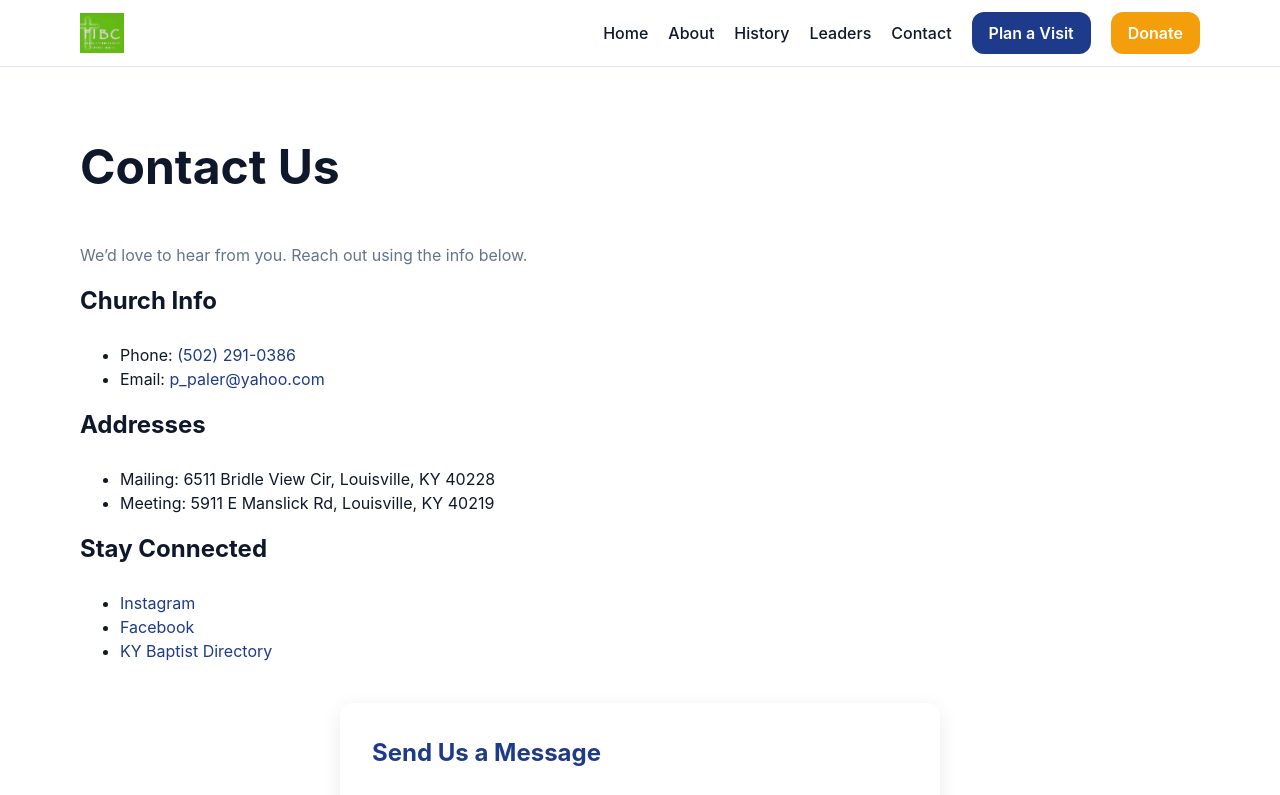
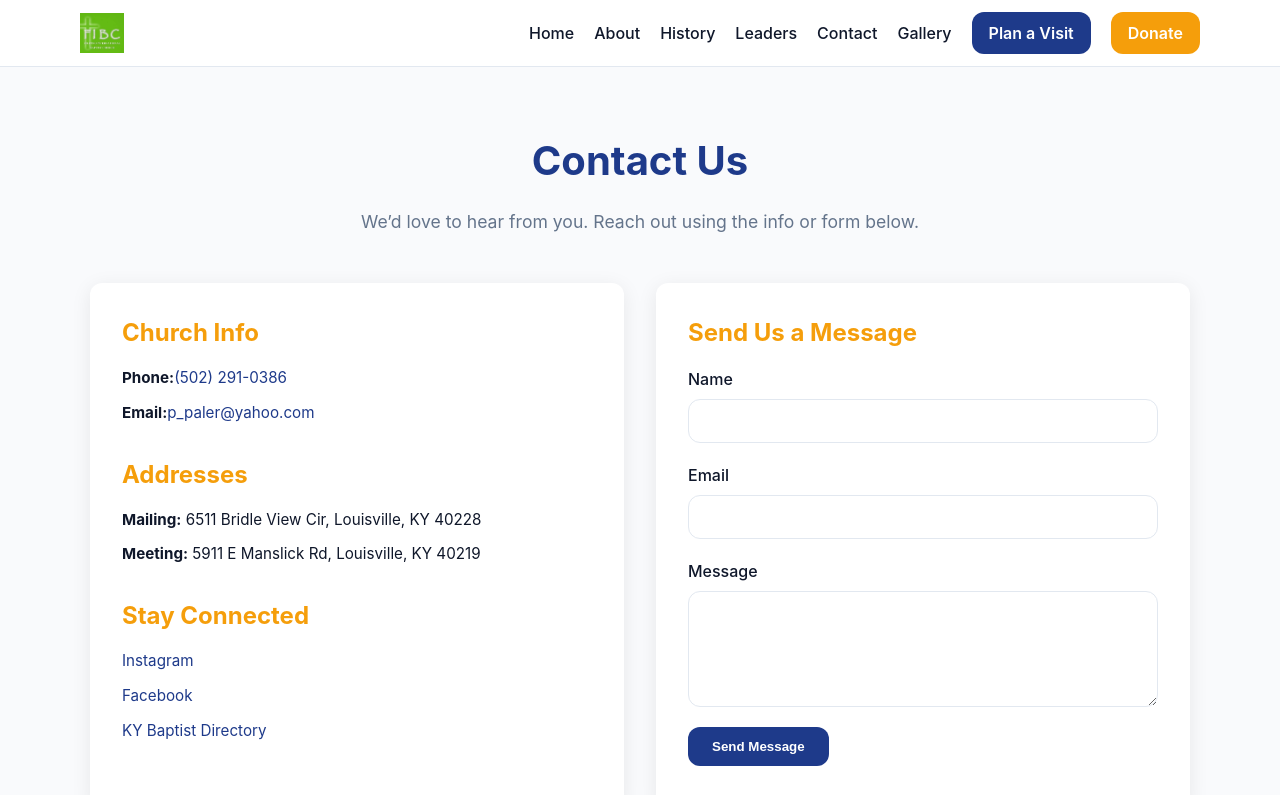
Before and after one commit to Upion0101/fibc, an Angular app: page /contact in a window 1280 px wide. Shown: the top 795 px of the page. Built offline with nearby package versions, Linux system fonts and the light colour scheme.

Commit message:
style(contact): redesign contact page with modern layout, card styling, and Netlify form integration

```diff
--- a/src/app/app.routes.ts
+++ b/src/app/app.routes.ts
@@ -6,6 +6,7 @@ import { MembersComponent } from './pages/members/members.component';
 import { ContactComponent } from './pages/contact/contact.component';
 import { VisitComponent } from './pages/visit/visit.component';
 import { DonateComponent } from './pages/donate/donate.component';
+import { GalleryComponent } from './pages/gallery/gallery.component';
 import { NotFoundComponent } from './pages/not-found/not-found.component';
 
 export const routes: Routes = [
@@ -16,5 +17,6 @@ export const routes: Routes = [
   { path: 'contact', component: ContactComponent },
   { path: 'visit', component: VisitComponent },
   { path: 'donate', component: DonateComponent },
+  { path: 'gallery', component: GalleryComponent },
   { path: '**', component: NotFoundComponent }
 ];
--- a/src/app/core/header/header.component.html
+++ b/src/app/core/header/header.component.html
@@ -12,6 +12,7 @@
       <a routerLink="/history">History</a>
       <a routerLink="/members">Leaders</a>
       <a routerLink="/contact">Contact</a>
+      <a routerLink="/gallery">Gallery</a>
       <a class="btn btn-primary" routerLink="/visit">Plan a Visit</a>
       <a class="btn btn-accent" routerLink="/donate">Donate</a> <!-- 👈 Added Donate -->
     </nav>
@@ -31,6 +32,7 @@
     <a routerLink="/history" (click)="closeMenu()">History</a>
     <a routerLink="/members" (click)="closeMenu()">Leaders</a>
     <a routerLink="/contact" (click)="closeMenu()">Contact</a>
+    <a routerLink="/gallery" (click)="closeMenu()">Gallery</a>
     <a class="btn btn-primary" routerLink="/visit" (click)="closeMenu()">Plan a Visit</a>
     <a class="btn btn-accent" routerLink="/donate" (click)="closeMenu()">Donate</a> <!-- 👈 Added Donate -->
   </nav>
--- a/src/app/pages/contact/contact.component.html
+++ b/src/app/pages/contact/contact.component.html
@@ -1,58 +1,55 @@
-<section class="section">
+<section class="contact-page">
   <div class="container">
     <h1>Contact Us</h1>
-    <p class="muted">We’d love to hear from you. Reach out using the info below.</p>
+    <p class="intro">We’d love to hear from you. Reach out using the info or form below.</p>
 
-    <div class="grid two">
+    <div class="contact-grid">
       <!-- Left Column -->
-      <div>
+      <div class="info-card">
         <h3>Church Info</h3>
         <ul class="list">
-          <li>Phone: <a href="tel:+15022910386">(502) 291-0386</a></li>
-          <li>Email: <a href="mailto:p_paler&#64;yahoo.com">p_paler&#64;yahoo.com</a></li>
+          <li><strong>Phone:</strong> <a href="tel:+15022910386">(502) 291-0386</a></li>
+          <li><strong>Email:</strong> <a href="mailto:p_paler&#64;yahoo.com">p_paler&#64;yahoo.com</a></li>
         </ul>
 
         <h3>Addresses</h3>
         <ul class="list">
-          <li>Mailing: 6511 Bridle View Cir, Louisville, KY 40228</li>
-          <li>Meeting: 5911 E Manslick Rd, Louisville, KY 40219</li>
+          <li><strong>Mailing:</strong> 6511 Bridle View Cir, Louisville, KY 40228</li>
+          <li><strong>Meeting:</strong> 5911 E Manslick Rd, Louisville, KY 40219</li>
         </ul>
-      </div>
 
-      <!-- Right Column: Social -->
-      <div>
         <h3>Stay Connected</h3>
-        <ul class="list">
+        <ul class="list social-links">
           <li><a href="https://www.instagram.com/fibclouisville/" target="_blank" rel="noopener">Instagram</a></li>
           <li><a href="https://www.facebook.com/profile.php?id=100006663139468" target="_blank" rel="noopener">Facebook</a></li>
           <li><a href="https://www.kybaptist.org/churches/filipino-international-baptist-church/" target="_blank" rel="noopener">KY Baptist Directory</a></li>
         </ul>
       </div>
-    </div>
 
-    <!-- Contact Form -->
+      <!-- Right Column: Contact Form -->
       <div class="form-card">
         <h3>Send Us a Message</h3>
-      <form [formGroup]="contactForm" (ngSubmit)="onSubmit()">
+        <form name="contact" method="POST" data-netlify="true" netlify-honeypot="bot-field">
+          <input type="hidden" name="form-name" value="contact" />
+
           <div class="form-group">
             <label for="name">Name</label>
-          <input id="name" type="text" formControlName="name" required />
+            <input id="name" type="text" name="name" required />
           </div>
 
           <div class="form-group">
             <label for="email">Email</label>
-          <input id="email" type="email" formControlName="email" required />
+            <input id="email" type="email" name="email" required />
           </div>
 
           <div class="form-group">
             <label for="message">Message</label>
-          <textarea id="message" rows="5" formControlName="message" required></textarea>
+            <textarea id="message" name="message" rows="5" required></textarea>
           </div>
 
-        <button class="btn btn-primary" type="submit" [disabled]="!contactForm.valid">
-          Send Message
-        </button>
+          <button class="btn btn-primary" type="submit">Send Message</button>
         </form>
       </div>
     </div>
+  </div>
 </section>
--- a/src/app/pages/contact/contact.component.scss
+++ b/src/app/pages/contact/contact.component.scss
@@ -1,48 +1,108 @@
+.contact-page {
+  padding: 4rem 1rem;
+  background: #f9fafc; // subtle off-white background
+  text-align: center;
+
+  h1 {
+    font-size: 2.5rem;
+    color: var(--primary);
+    margin-bottom: 0.5rem;
+  }
+
+  .intro {
+    margin-bottom: 3rem;
+    color: var(--muted);
+    font-size: 1.1rem;
+  }
+
+  .contact-grid {
+    display: grid;
+    grid-template-columns: 1fr 1fr;
+    gap: 2rem;
+    max-width: 1100px;
+    margin: 0 auto;
+    text-align: left;
+
+    @media (max-width: 768px) {
+      grid-template-columns: 1fr;
+    }
+  }
+
+  .info-card,
   .form-card {
-  margin-top: 2.5rem;
     background: #fff;
     padding: 2rem;
     border-radius: var(--radius);
     box-shadow: var(--shadow);
-  max-width: 600px;
-  margin-inline: auto;
 
     h3 {
-    margin-top: 0;
-    margin-bottom: 1.25rem;
+      color: var(--secondary);
+      margin-bottom: 1rem;
+    }
+
+    ul.list {
+      list-style: none;
+      padding: 0;
+      margin: 0 0 2rem 0;
+
+      li {
+        margin-bottom: 0.75rem;
+        font-size: 0.95rem;
+      }
+
+      a {
         color: var(--primary);
+        text-decoration: none;
+
+        &:hover {
+          text-decoration: underline;
+        }
+      }
     }
   }
 
-form {
-  display: grid;
-  gap: 1rem;
+  .form-group {
+    display: flex;
+    flex-direction: column;
+    margin-bottom: 1.25rem;
+
+    label {
+      margin-bottom: 0.5rem;
+      font-weight: 500;
+      color: var(--text);
     }
 
-.form-group {
-  display: grid;
-  gap: 0.5rem;
+    input,
+    textarea {
+      padding: 0.75rem;
+      border: 1px solid #e2e8f0;
+      border-radius: var(--radius);
+      font-size: 1rem;
+      transition: border-color 0.2s;
 
-  label {
-    font-weight: 600;
-  }
-
-  input, textarea {
-    width: 100%;
-    padding: 0.75rem;
-    border-radius: var(--radius);
-    border: 1px solid #e2e8f0;
-    font-size: 1rem;
-  }
-
-  input:focus, textarea:focus {
+      &:focus {
         border-color: var(--primary);
         outline: none;
-    box-shadow: 0 0 0 2px rgba(30, 58, 138, 0.2);
+      }
     }
   }
 
-button[disabled] {
-  opacity: 0.6;
-  cursor: not-allowed;
+  .btn {
+    display: inline-block;
+    padding: 0.75rem 1.5rem;
+    border-radius: var(--radius);
+    font-weight: 600;
+    cursor: pointer;
+
+    &.btn-primary {
+      background: var(--primary);
+      color: #fff;
+      border: none;
+      transition: background 0.3s;
+
+      &:hover {
+        background: #1f334d; // darker tone of primary
       }
+    }
+  }
+}
--- /dev/null
+++ b/src/app/pages/gallery/gallery.component.html
@@ -0,0 +1,8 @@
+<section class="gallery">
+  <div class="container">
+    <h1>Gallery</h1>
+    <p>Work in progress</p>
+    <div class="gallery-grid">
+    </div>
+  </div>
+</section>
--- a/src/app/pages/history/history.component.html
+++ b/src/app/pages/history/history.component.html
@@ -2,8 +2,7 @@
   <div class="container">
     <h1>Our History</h1>
     <p>
-      Share the story of how FIBC began, how God has been faithful through the years,
-      and where you are today.
+      Share the story of how FIBC began
     </p>
 
     <div class="timeline">
@@ -13,7 +12,7 @@
       </div>
       <div class="event">
         <h3>Milestone Event</h3>
-        <p>Placeholder text — add details about growth or ministry here.</p>
+        <p>Placeholder text — — add the story here.</p>
       </div>
     </div>
   </div>
--- a/src/app/pages/home/home.component.html
+++ b/src/app/pages/home/home.component.html
@@ -18,16 +18,16 @@
       <div class="text">
         <h3>~~~~Welcome~~~~</h3>
         <h1>
-          Our mission is to <span class="highlight">praise</span> God,
-          <span class="highlight">proclaim</span> His message and
-          <span class="highlight">prepare </span> His people for service.
+          We exist to <span class="highlight">worship</span> the Lord,
+          <span class="highlight">share</span> His truth,
+          and <span class="highlight">equip</span> His people for every good work.
         </h1>
         <p>
           Filipino International Baptist Church (FIBC) is a family-oriented church that reaches out to Louisville
           with the love of Christ. Come and join in what is happening at FIBC.
          </p>
           <button routerLink="/about" class="btn btn-primary">
-            Find Out More
+            Learn More About Us
           </button>
       </div>
       <div class="image">
--- a/src/app/pages/home/home.component.ts
+++ b/src/app/pages/home/home.component.ts
@@ -4,8 +4,8 @@ import { trigger, style, animate, transition } from '@angular/animations';
 
 @Component({
   selector: 'app-home',
-  standalone: true, // 👈 mark as standalone
-  imports: [RouterModule], // 👈 so routerLink works
+  standalone: true,
+  imports: [RouterModule],
   templateUrl: './home.component.html',
   styleUrls: ['./home.component.scss'],
   animations: [
--- a/src/app/pages/visit/visit.component.ts
+++ b/src/app/pages/visit/visit.component.ts
@@ -1,9 +1,10 @@
 import { Component } from '@angular/core';
+import { RouterModule } from '@angular/router';
 
 @Component({
   selector: 'app-visit',
   standalone: true,
-  imports: [],
+  imports: [RouterModule],
   templateUrl: './visit.component.html',
   styleUrl: './visit.component.scss'
 })
```
Also changed, not shown: src/app/pages/gallery/gallery.component.ts (added, +12 -0 lines), src/app/pages/gallery/gallery.component.scss (added). Lines whose indentation alone changed are shown as unchanged.
